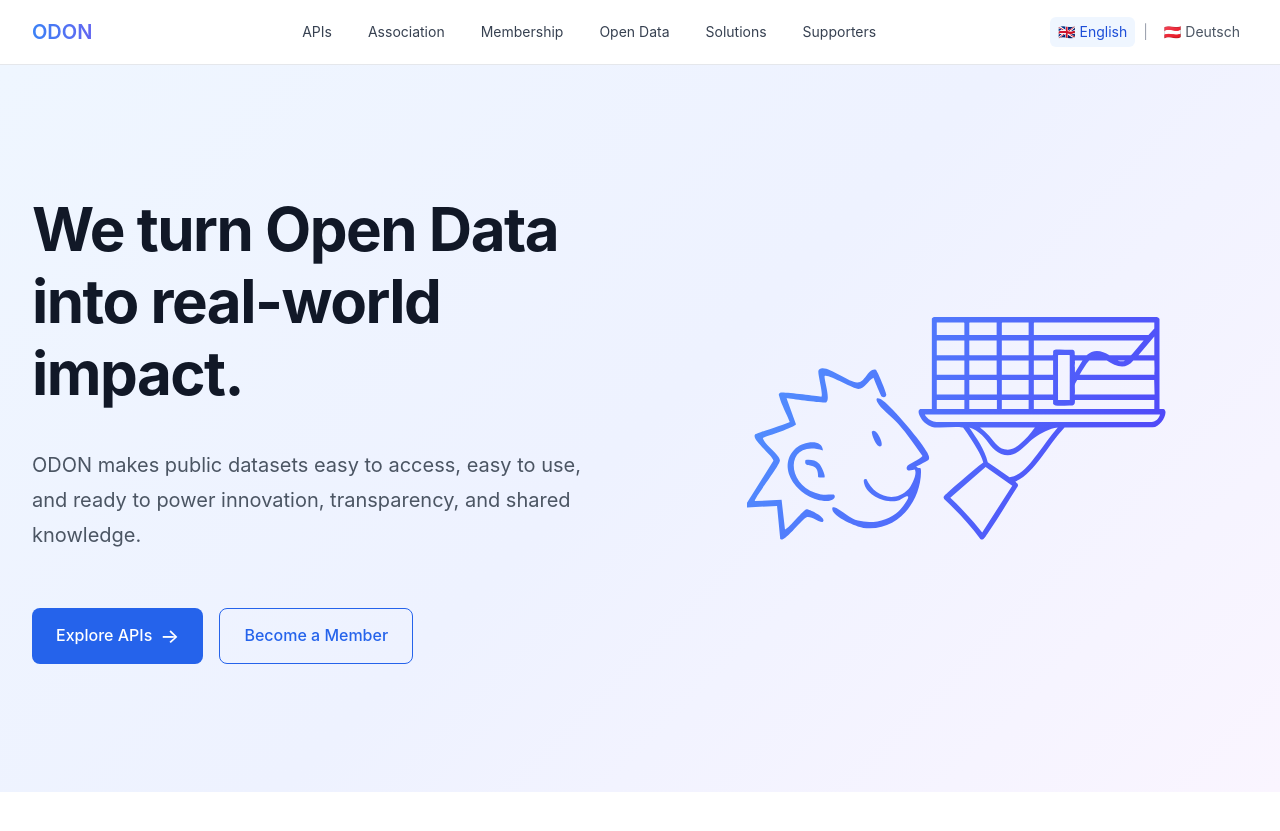
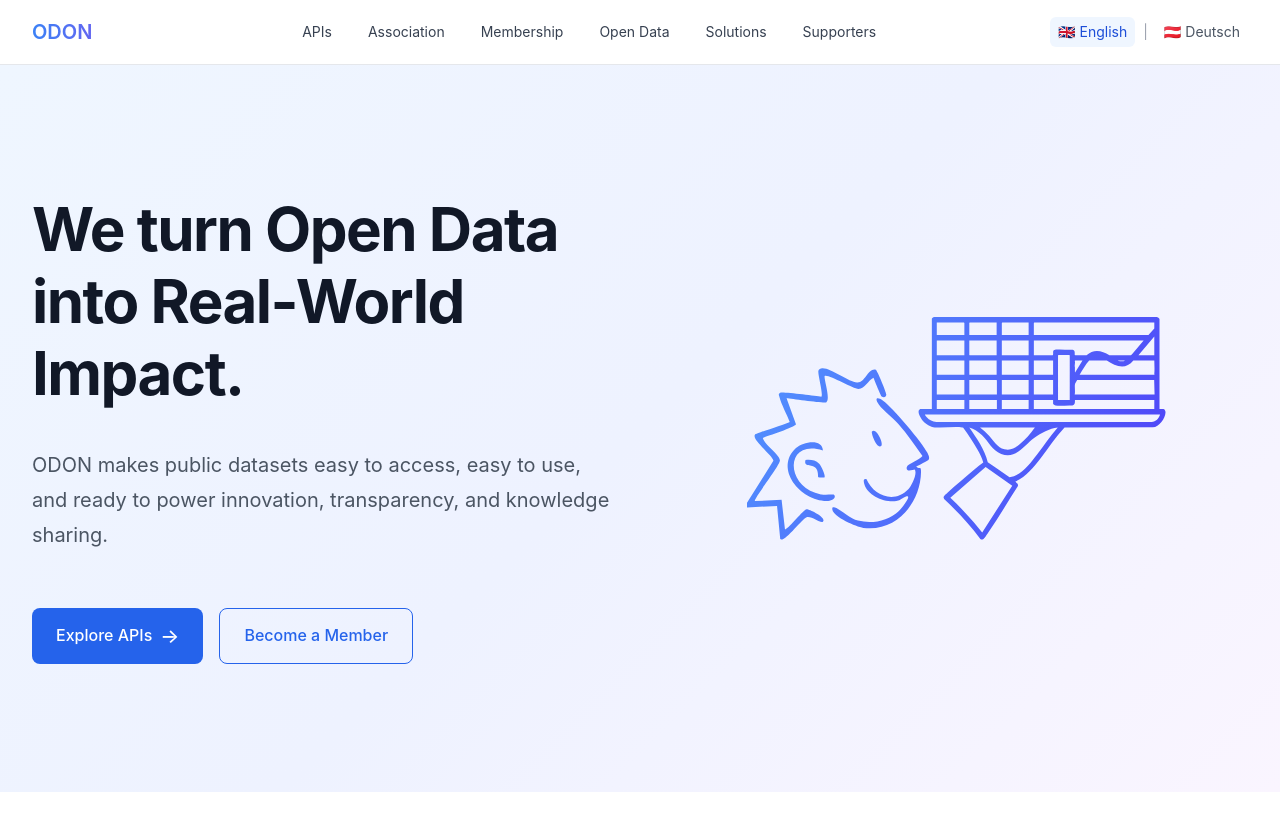
Before and after one commit to verein-odon/verein-odon.github.io, a Jekyll site: the page built from docs/en/index.md, in a window 1280 px wide and 900 px high. Shown: the top 831 px of the window. Built offline with Jekyll 4.4.1, drawn with Linux system fonts in a browser that asks for light colours.

Commit message:
Updated index (en) page

```diff
--- a/docs/_data/heros.yaml
+++ b/docs/_data/heros.yaml
@@ -1,8 +1,8 @@
 # _data/heros.yaml
 index:
   en:
-    hero-title: "We turn Open Data into real-world impact."
-    hero-subtitle: "ODON makes public datasets easy to access, easy to use, and ready to power innovation, transparency, and shared knowledge."
+    hero-title: "We turn Open Data into Real-World Impact."
+    hero-subtitle: "ODON makes public datasets easy to access, easy to use, and ready to power innovation, transparency, and knowledge sharing."
     image_src: "/assets/images/heros/index.svg" # Using image_src instead of image to match alt below
     alt_text: "Open Data visualization"
     buttons:
```
